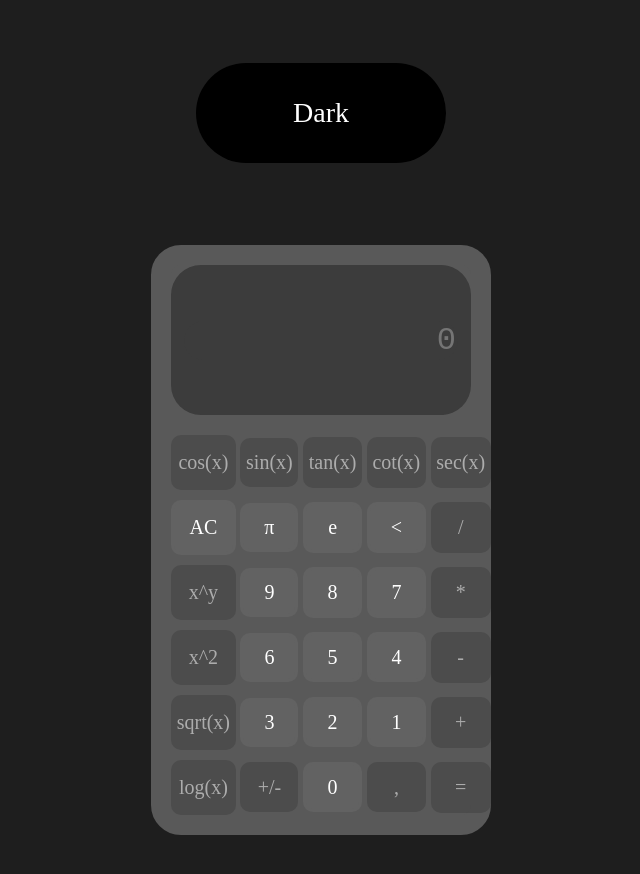
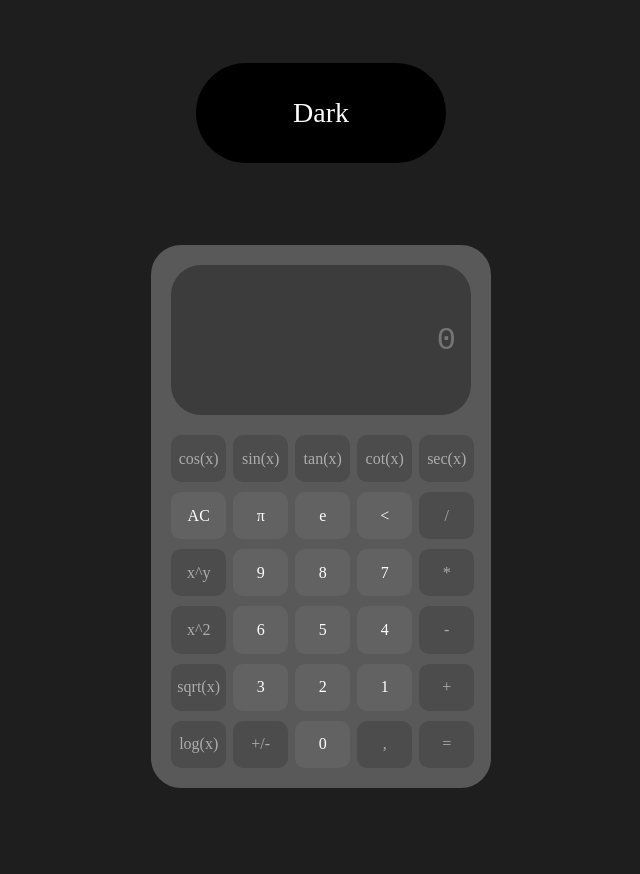
Before and after one commit to Cucix08-dev/Calcolatrice, a plain HTML site: page index.html in a window 1280 px wide. Shown: the whole page, without its empty margins (319-959 px from the left). Drawn offline with Linux system fonts and the light colour scheme.

Commit message:
font Fixed

```diff
--- a/style.css
+++ b/style.css
@@ -318,7 +318,7 @@ div#container-tasti{
 div.button{
     border-radius: 10px;
     text-align: center;
-    width: 99%;
+    width: 95%;
     aspect-ratio: 6/5;
     margin: auto;
     cursor: pointer;
@@ -326,7 +326,7 @@ div.button{
     justify-content: center;
     align-items: center;
     transition: transform 0.2s ease;
-    font-size: 20px;
+    font-size: clamp(1em, 80%, 2em);
 }
 
 
```
